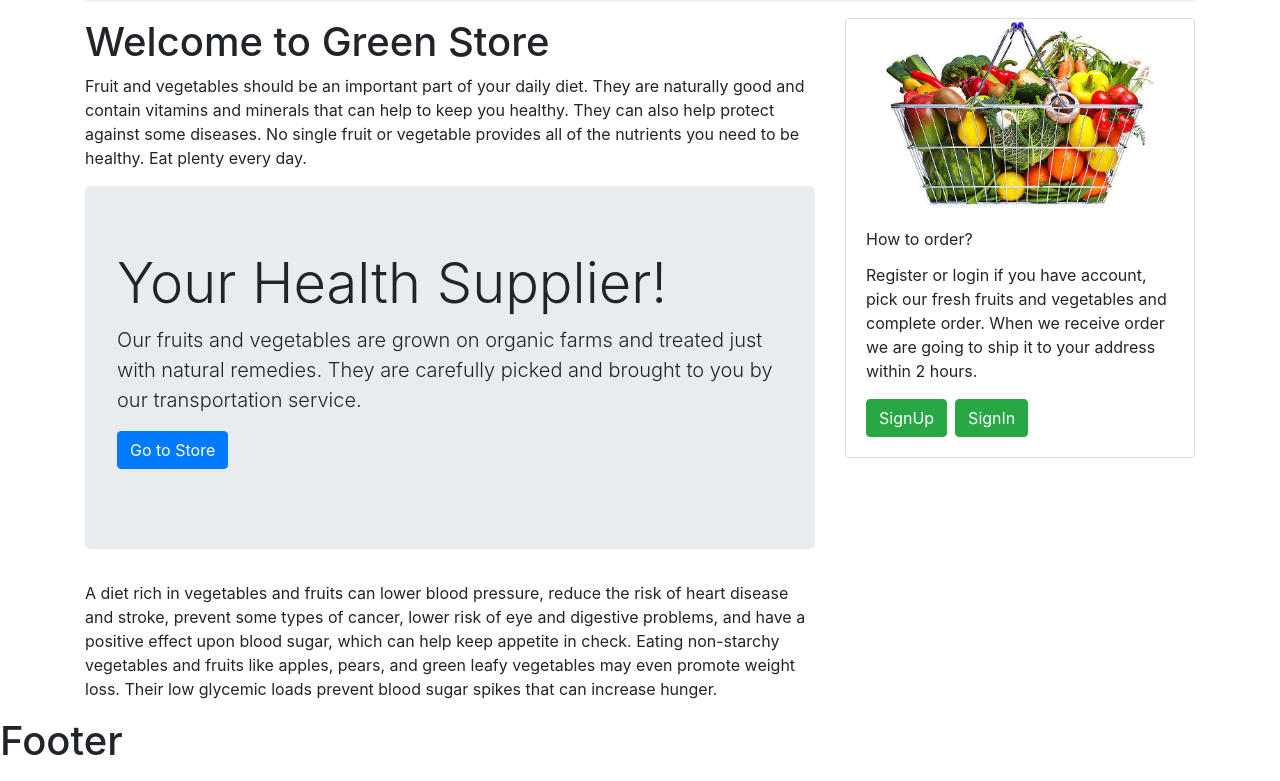
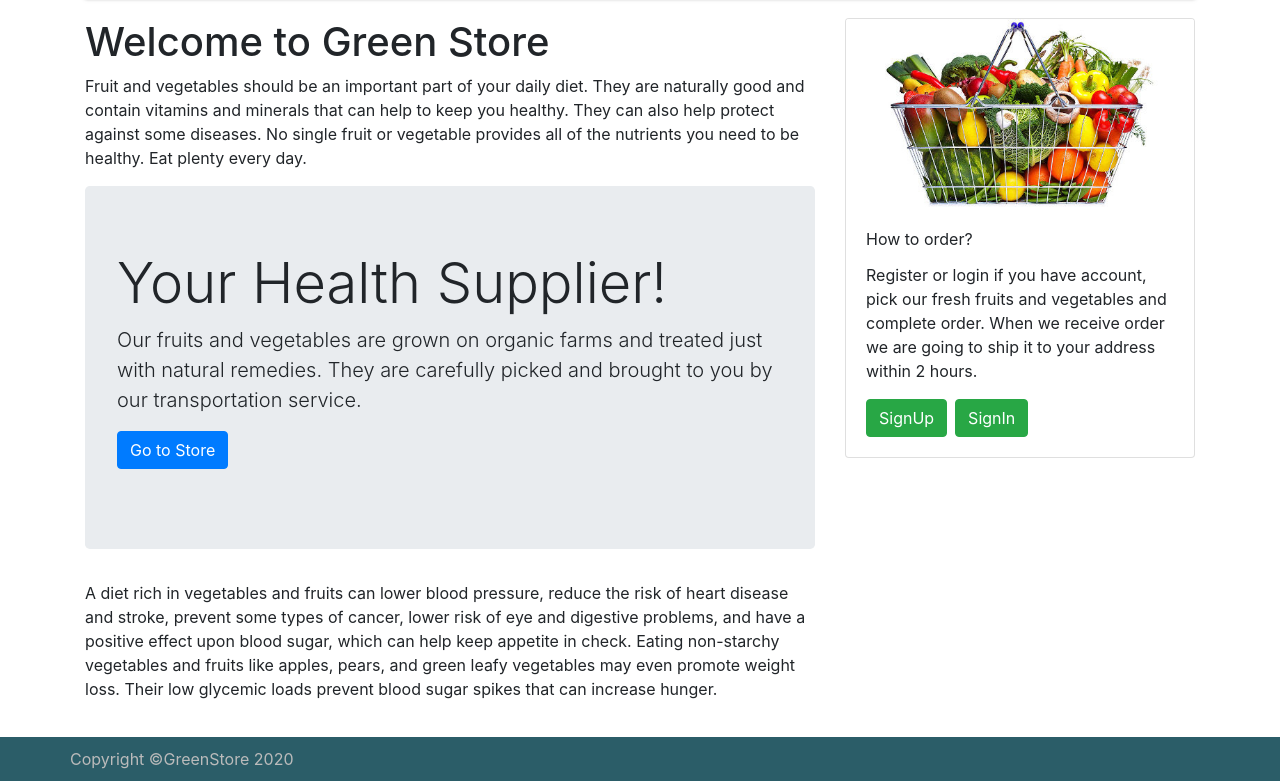
Before and after one commit to rale80/green-store, a React (Create React App) app: page / in a window 1280 px wide. Shown: the part 503-1284 px from the top of the page. Built offline with nearby package versions, Linux system fonts and the light colour scheme.

Commit message:
Create Footer component

```diff
--- a/src/components/layout/Footer.js
+++ b/src/components/layout/Footer.js
@@ -1,9 +1,14 @@
 import React from 'react';
+import styles from './Footer.module.css';
 
 const Footer = props => {
 	return (
-		<div className="Footer">
-			<h1>Footer</h1>
+		<div className={styles.Footer}>
+			<div className="container">
+				<div className="row">
+					<p>Copyright &copy;GreenStore {new Date().getFullYear(Date.now)}</p>
+				</div>
+			</div>
 		</div>
 	);
 };
--- /dev/null
+++ b/src/components/layout/Footer.module.css
@@ -0,0 +1,9 @@
+.Footer {
+	margin-top: 20px;
+	background: #2b5d68;
+	color: #bbb;
+}
+.Footer p {
+	margin-bottom: 0;
+	padding: 10px 0;
+}
```
